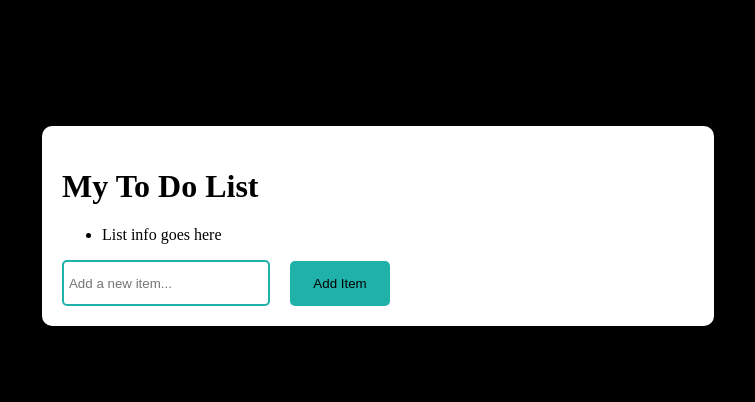
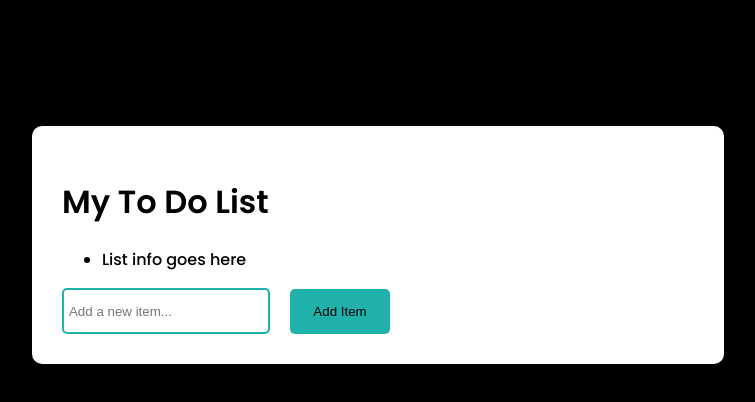
Before and after one commit to createdbysabrina/react-todo-list, a React (Create React App) app: page / in a window 1280 px wide. Shown: the top 402 px of the page, without its empty margins (262-1017 px from the left). Built offline with nearby package versions, Linux system fonts and the light colour scheme.

Commit message:
add fonts

```diff
--- a/src/global.scss
+++ b/src/global.scss
@@ -1,6 +1,10 @@
+@import url('https://fonts.googleapis.com/css2?family=Poppins:wght@100;200;500;600&display=swap');
+
+
 body {
 
   background-color: #000;
+  font-family: 'Poppins', sans-serif;
 
 }
 
@@ -9,7 +13,7 @@ body {
   width: 50%;
   margin: 10% auto;
   border-radius: 10px;
-  padding: 20px;
+  padding: 30px;
 
   .add-item-input {
     border-radius: 5px;
```
